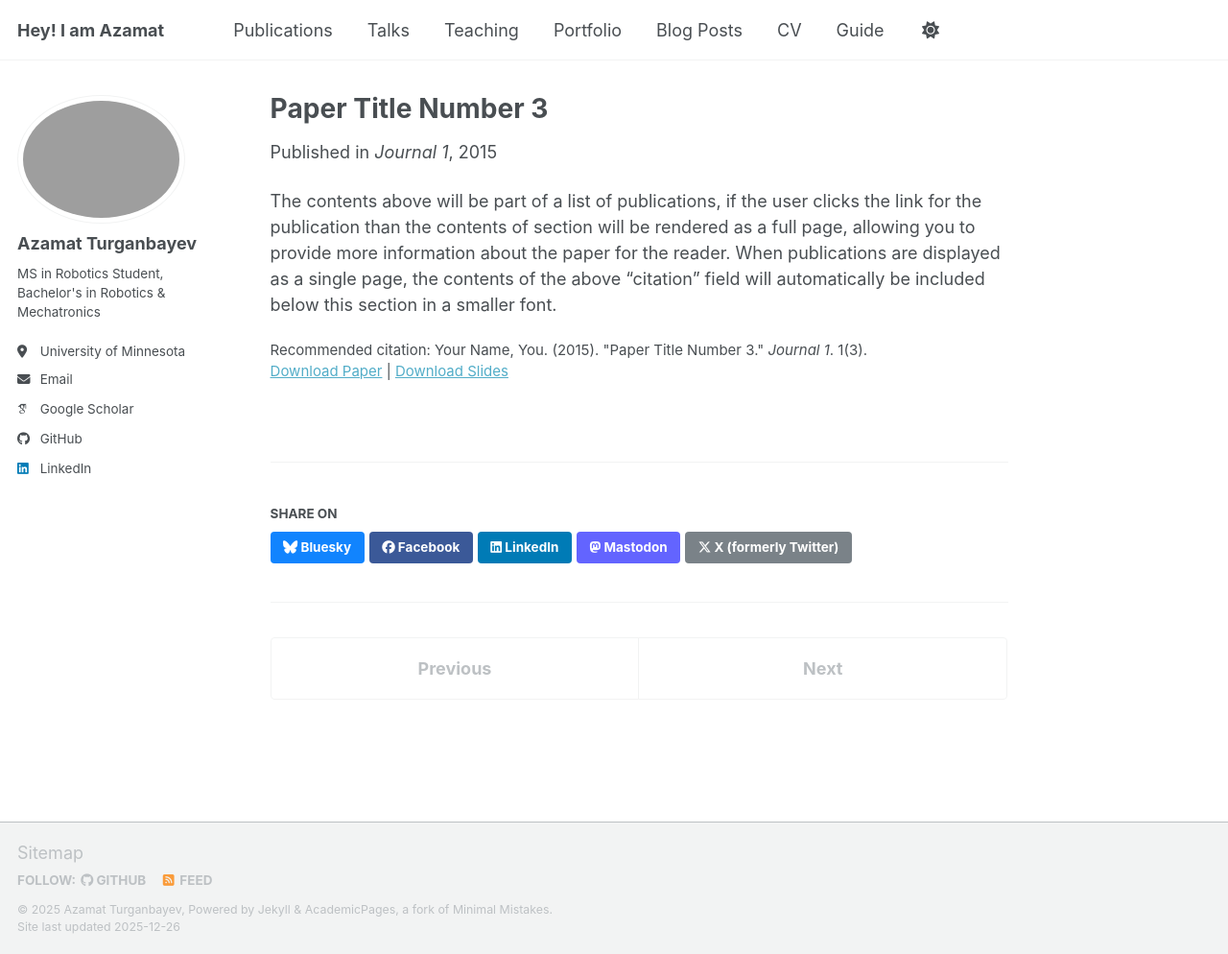
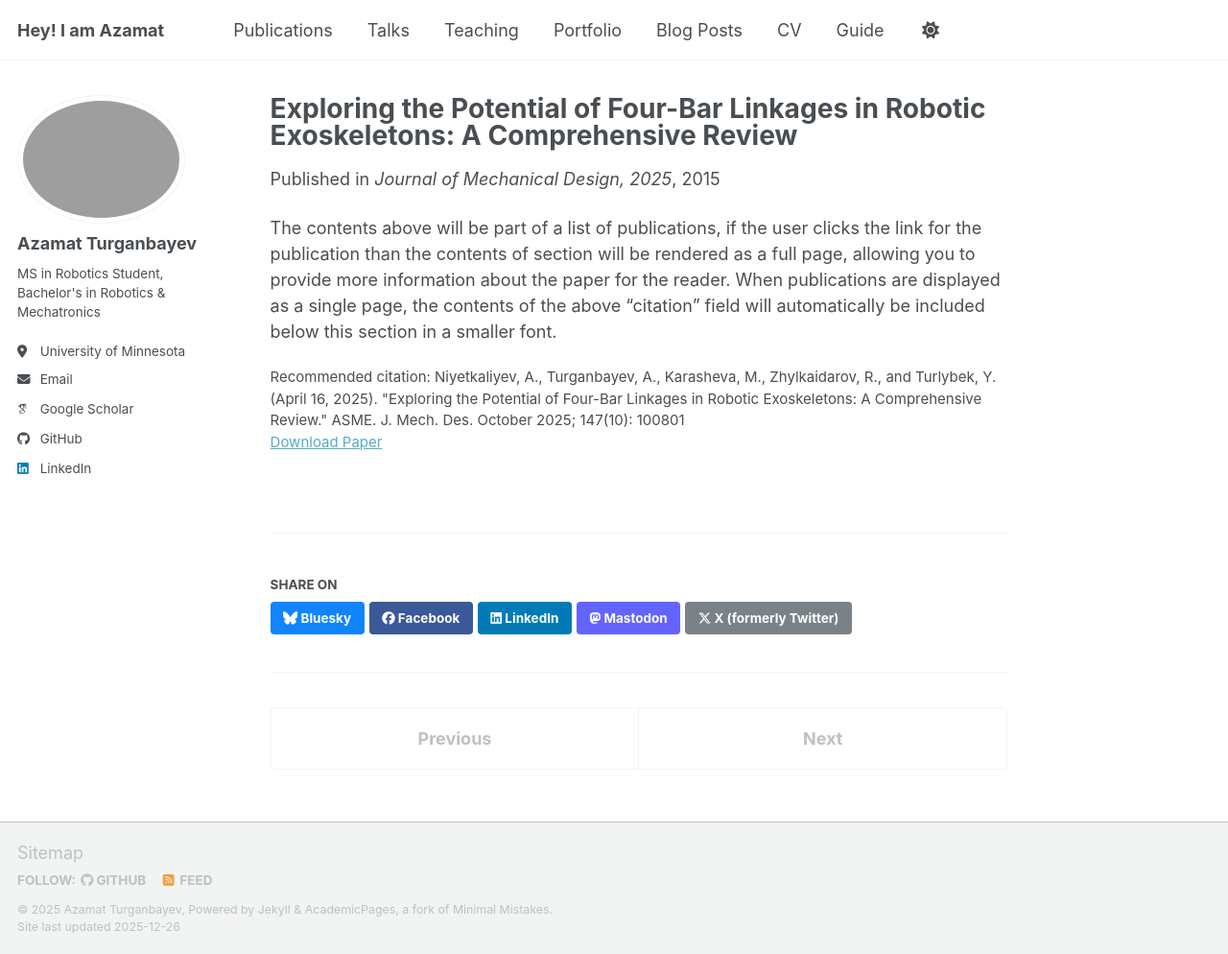
Before and after one commit to aturganbayev/aturganbayev-website-old, a Jekyll site: the page built from _publications/2015-10-01-paper-title-number-3.md, in a window 1280 px wide and 994 px high. Shown: the whole window at 96% size. Built offline with Jekyll 4.4.1, drawn with Linux system fonts in a browser that asks for light colours; some web fonts are replaced; a script bundle is joined from its source files by our own code; library files that are not in the unit come from our copies.

Commit message:
Update 2015-10-01-paper-title-number-3.md

```diff
--- a/_publications/2015-10-01-paper-title-number-3.md
+++ b/_publications/2015-10-01-paper-title-number-3.md
@@ -1,14 +1,14 @@
 ---
-title: "Paper Title Number 3"
+title: "Exploring the Potential of Four-Bar Linkages in Robotic Exoskeletons: A Comprehensive Review"
 collection: publications
 category: manuscripts
 permalink: /publication/2015-10-01-paper-title-number-3
-excerpt: 'This paper is about the number 3. The number 4 is left for future work.'
+excerpt: 'This study explores the integration of four-bar mechanisms in robotic exoskeletons, a field with a significant impact on rehabilitation and augmenting physical capabilities. Four-bar mechanisms, known for their simple structure and versatile motion, can enhance exoskeletons by mimicking human joint movement, offering a more natural and comfortable experience. The study aims to investigate the benefits and design elements of four-bar linkages in exoskeletons, analyzing 93 different models categorized by target body part, actuation type, and usage. The research addresses the potential improvements and challenges in this area, paving the way for advanced, user-focused exoskeleton development.'
 date: 2015-10-01
-venue: 'Journal 1'
-slidesurl: 'https://academicpages.github.io/files/slides3.pdf'
+venue: 'Journal of Mechanical Design, 2025'
+# slidesurl: 'https://academicpages.github.io/files/slides3.pdf'
 paperurl: 'https://academicpages.github.io/files/paper3.pdf'
-citation: 'Your Name, You. (2015). &quot;Paper Title Number 3.&quot; <i>Journal 1</i>. 1(3).'
+citation: 'Niyetkaliyev, A., Turganbayev, A., Karasheva, M., Zhylkaidarov, R., and Turlybek, Y. (April 16, 2025). "Exploring the Potential of Four-Bar Linkages in Robotic Exoskeletons: A Comprehensive Review." ASME. J. Mech. Des. October 2025; 147(10): 100801'
 ---
 
 The contents above will be part of a list of publications, if the user clicks the link for the publication than the contents of section will be rendered as a full page, allowing you to provide more information about the paper for the reader. When publications are displayed as a single page, the contents of the above "citation" field will automatically be included below this section in a smaller font.
```
